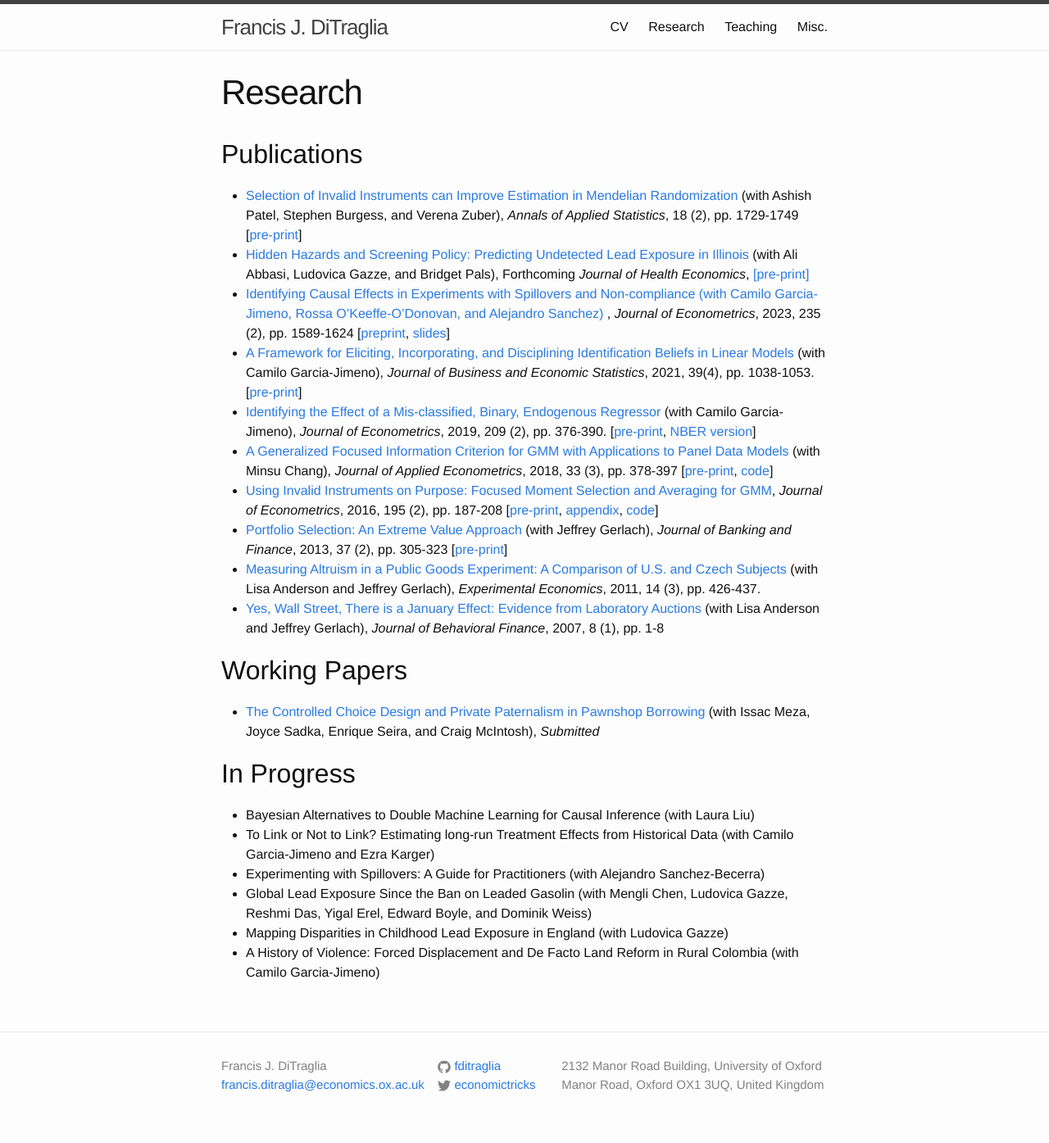
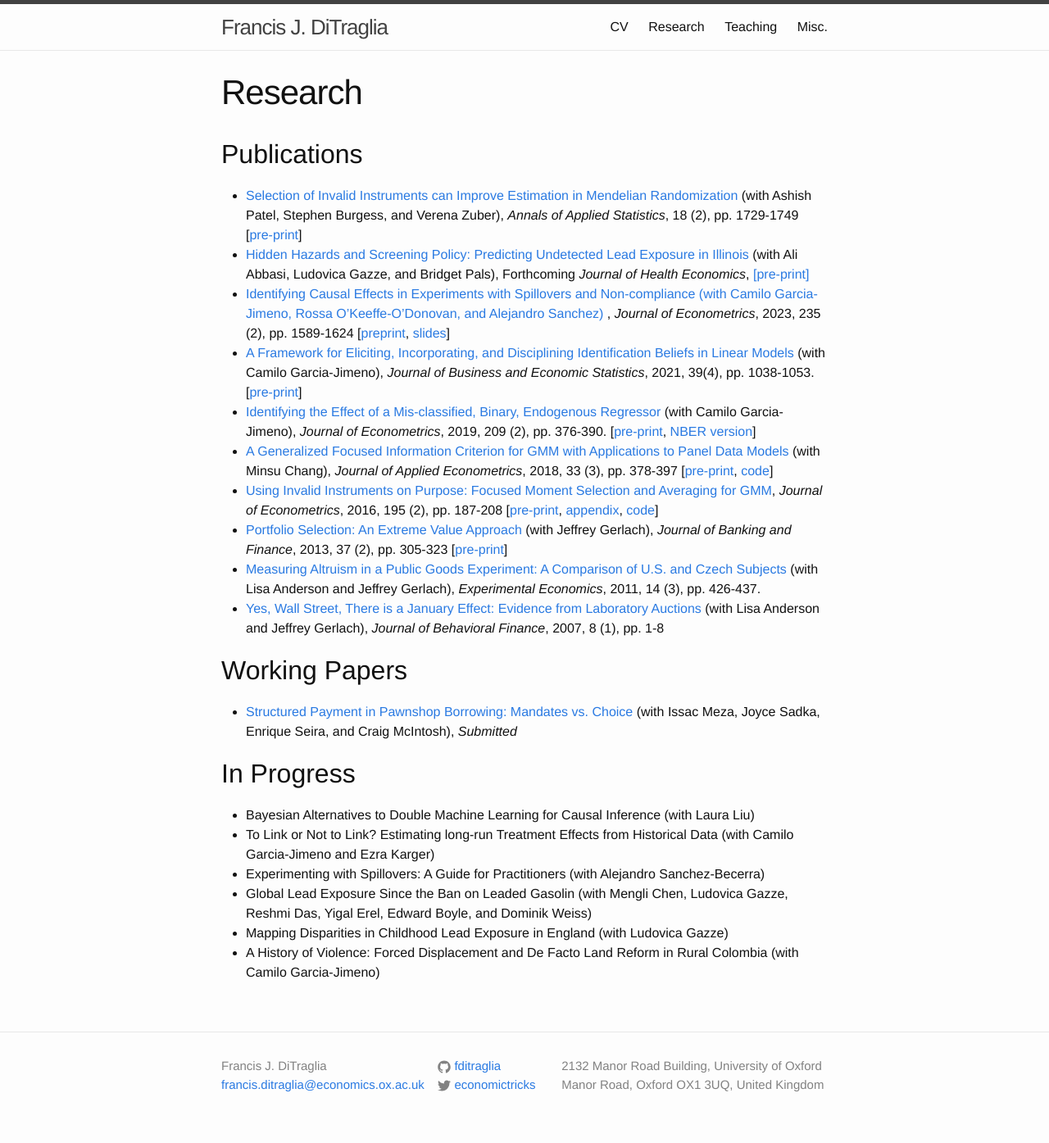
Before and after one commit to fditraglia/fditraglia.github.io, a Jekyll site: the page built from research.md, in a window 1280 px wide. Shown: the whole page at 82% size. Built offline with Jekyll 4.4.1, drawn with Linux system fonts in a browser that asks for light colours.

Commit message:
update title of paper

```diff
--- a/research.md
+++ b/research.md
@@ -20,7 +20,7 @@
 - [Yes, Wall Street, There is a January Effect: Evidence from Laboratory Auctions](http://www.tandfonline.com/doi/abs/10.1080/15427560709337012) (with Lisa Anderson and Jeffrey Gerlach), *Journal of Behavioral Finance*, 2007, 8 (1), pp. 1-8
 
 ## Working Papers
-- [The Controlled Choice Design and Private Paternalism in Pawnshop Borrowing](https://ditraglia.com/pdf/pawn-paper.pdf) (with Issac Meza, Joyce Sadka, Enrique Seira, and Craig McIntosh), *Submitted*
+- [Structured Payment in Pawnshop Borrowing: Mandates vs. Choice](https://ditraglia.com/pdf/pawn-paper.pdf) (with Issac Meza, Joyce Sadka, Enrique Seira, and Craig McIntosh), *Submitted*
 
 ## In Progress
 - Bayesian Alternatives to Double Machine Learning for Causal Inference (with Laura Liu)
```
